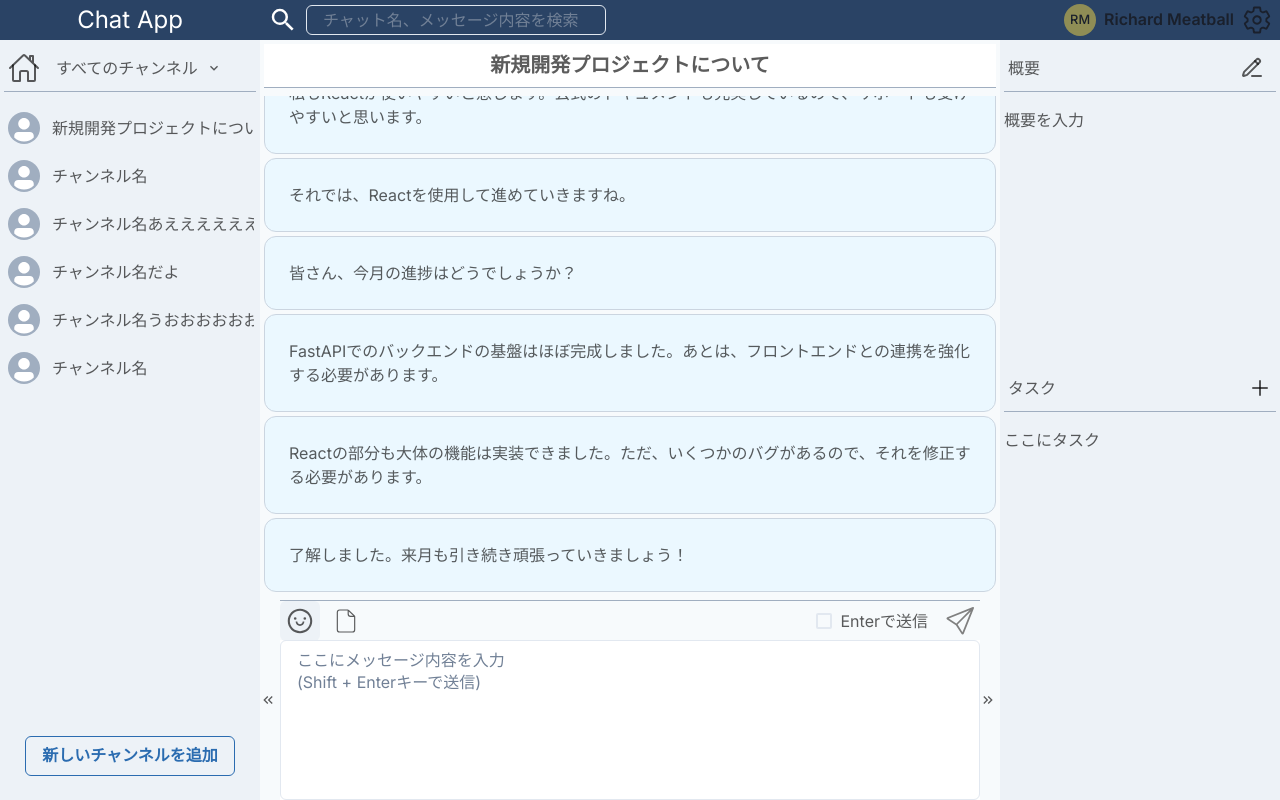
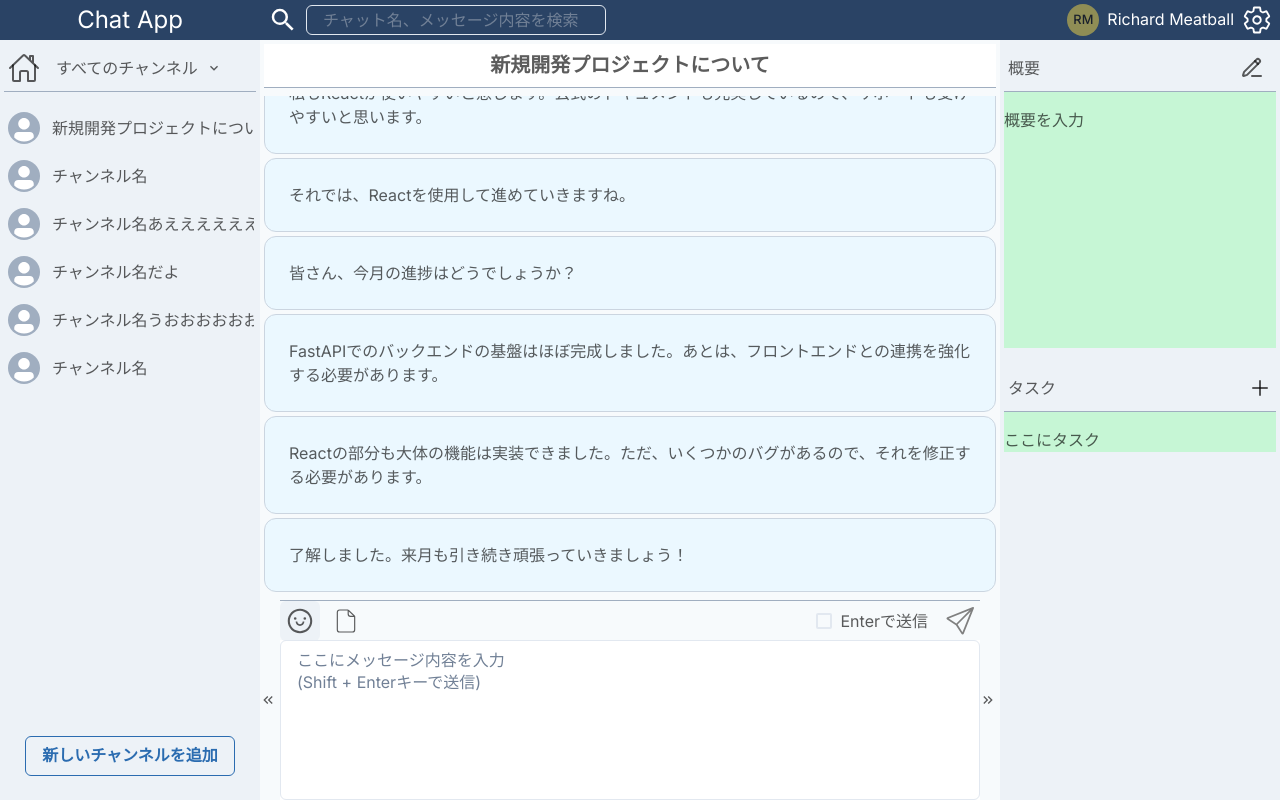
Before and after one commit to RimuMurakami/chatapp-frontend, a Next.js app: page /chat in a window 1280 px wide. Built offline with nearby package versions, Linux system fonts and the light colour scheme; data requests are answered from the project's data file.

Commit message:
edit right-sidenav

```diff
--- a/app/(features)/chat/components/edit-profile.tsx
+++ b/app/(features)/chat/components/edit-profile.tsx
@@ -20,7 +20,7 @@ export function EditProfile() {
   return (
     <>
       {/* <Button>Open Modal</Button> */}
-      <Button p={0} bgColor={"transparent"} onClick={onOpen}>
+      <Button p={0} bgColor={"transparent"} onClick={onOpen} color={"white"} fontWeight={"normal"} _hover={{bgColor: "gray"}}>
         <HStack mr={"2"}>
           <Avatar name="Rechard Meatball" src="" size={"sm"} />
           <Text display={{ base: "none", lg: "Flex" }}>Richard Meatball</Text>
--- a/app/(features)/chat/components/layout/right-sidenav.tsx
+++ b/app/(features)/chat/components/layout/right-sidenav.tsx
@@ -1,35 +1,44 @@
 import { LuPencilLine, LuPlus } from "react-icons/lu";
 
-import { useState } from "react";
-import { Avatar, Box, Button, HStack, Text, VStack } from "@chakra-ui/react";
+import { useState, useRef } from "react";
+import { Avatar, Box, Button, Flex, HStack, Input, Text, Textarea, VStack } from "@chakra-ui/react";
 
 export function RightSideNav() {
   const [overview, setOverview] = useState("概要を入力");
   const [toggleOverview, setToggleOverview] = useState(false);
+
+  // BUG: 正しくテキストエリアをフォーカスしない
+  const overviewRef = useRef(null);
 
   return (
     <Box m={1} maxH={"calc(100dvh - 40px)"}>
       <Box h={"40dvh"}>
         <HStack p={1} h={"12"} justify={"space-between"} borderBottom={"1px solid"} borderColor={"gray.400"}>
           <Text>概要</Text>
-          <Button color={"blackalpha.700"} p={0} onClick={() => setToggleOverview(!toggleOverview)}>
+          <Button color={"blackalpha.700"} p={0} onClick={() => {setToggleOverview(!toggleOverview);
+          if (overviewRef.current){ overviewRef.current.focus();}}}>
             <LuPencilLine size="24px" />
           </Button>
         </HStack>
-        <Box pt={4} w={"100%"} h={"80%"} bgColor={"gray.100"}>
+        <Flex pt={4} w={"100%"} h={"80%"} bgColor={"green.100"}>
+          <Box flex={1}>
           {toggleOverview ? (
-            `編集中`
-          ) : (
-            overview
+            // `編集中`
+            <Textarea bgColor={"white"} value={overview} p={1} ref={overviewRef}/>
+            ) : (
+              <Text>
+              {overview}
+            </Text>
           )}
-        </Box>
+          </Box>
+        </Flex>
       </Box>
       <Box>
         <HStack p={1} h={12} justify={"space-between"} borderBottom={"1px solid"} borderColor={"gray.400"}>
           <Text>タスク</Text>
           <LuPlus size="24px" />
         </HStack>
-        <Box pt={4} w={"100%"} h={"100%"} bgColor={"gray.100"}>
+        <Box pt={4} w={"100%"} h={"100%"} bgColor={"green.100"}>
           ここにタスク
         </Box>
       </Box>
```
